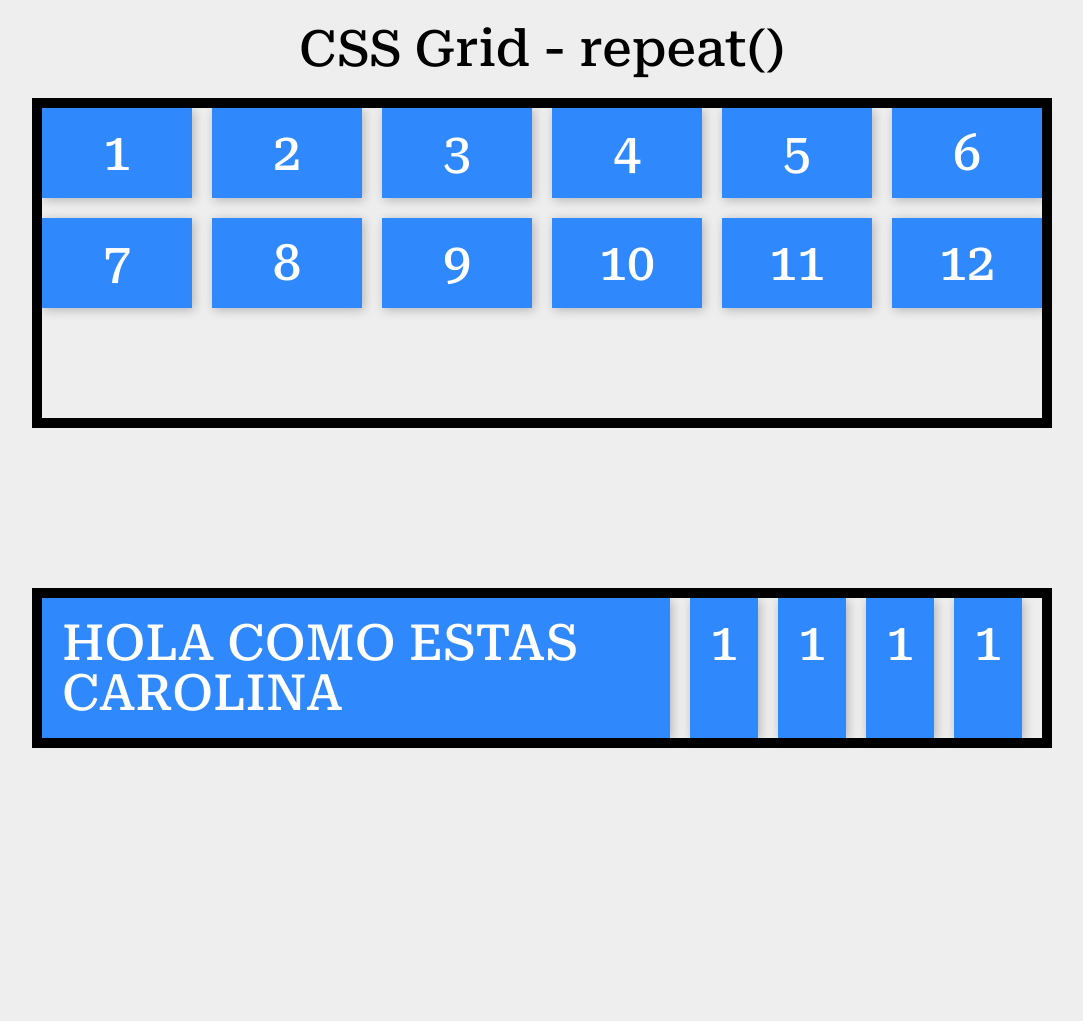
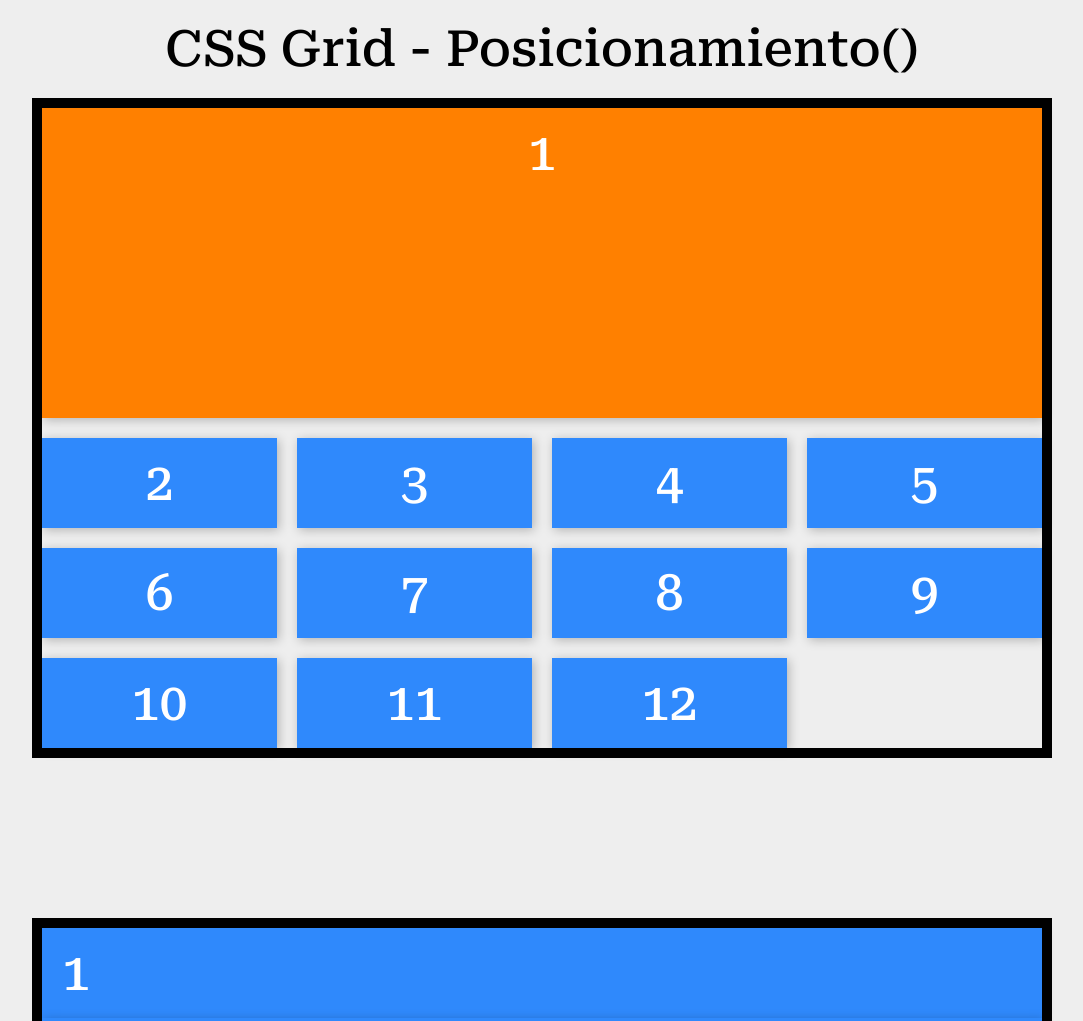
Before and after one commit to Bandu19/Curso_CSS_GRID, a website built with webpack: page src/index.html in a window 1280 px wide. Shown: the top 1021 px of the page, without its empty margins (98-1181 px from the left). Before the commit the page ends 908 px from the top, so only its background shows below. Built offline with nearby package versions, Linux system fonts and the light colour scheme.

Commit message:
CSS GRID 4 Posicionamiento

```diff
--- /dev/null
+++ b/src/css/posicionamiento.css
@@ -0,0 +1,44 @@
+/*
+Para Repasar ver video
+"Curso de CSS GRID: 4.- Posicionamiento"
+Minuto 6:14.
+*/
+.content {
+  display: grid;
+  gap: 20px;
+  grid-template-columns: repeat(4, 1fr);
+  grid-template-rows: repeat(4, 1fr);
+}
+/*Posicionamiento*/
+.content .item {
+  background: #ff8000;
+  /* grid-column-start: 1;
+    grid-column-end: 3;
+
+    Si se trata de numeros negativos
+    empieza de derecha a izquierda
+    grid-column-end: -1;
+
+    grid-row-start: 1;
+    grid-row-end: -1;
+  */
+
+  /*
+   Otra forma:
+    grid-column: 1/4;
+    grid-row: 1/ -1;
+  */
+
+  /*
+    Primer parametro: grid-row-start
+    Segundo parametro: grid-column-end
+    Tercer parametro: grid-row-end
+    Cuarto parametro: grid-column-end
+    grid-area: 2 / 1/ 4 /3;
+  */
+
+  /* SPAN*/
+
+  grid-column: 1 / -1;
+  grid-row: 1 / span 3; /* o grid-row: span 3; */
+}
--- a/src/index.html
+++ b/src/index.html
@@ -12,17 +12,17 @@
     />
     <!--TENGO QUE QUITARLO DESPUES-->
     <link rel="stylesheet" href="./styles.css" />
-    <link rel="stylesheet" href="../src/css/repeat.css" />
-    <title>CSS Grid - repeat()</title>
+    <link rel="stylesheet" href="../src/css/posicionamiento.css" />
+    <title>CSS Grid - Posicionamiento()</title>
   </head>
 
   <body>
     <div class="header">
-      <p>CSS Grid - repeat()</p>
+      <p>CSS Grid - Posicionamiento()</p>
     </div>
 
     <div class="content">
-      <div>1</div>
+      <div class="item">1</div>
       <div>2</div>
       <div>3</div>
       <div>4</div>
@@ -37,7 +37,7 @@
     </div>
 
     <div class="content2">
-      <div class="imagen">HOLA COMO ESTAS CAROLINA</div>
+      <div class="imagen">1</div>
       <div>1</div>
       <div>1</div>
       <div>1</div>
```
